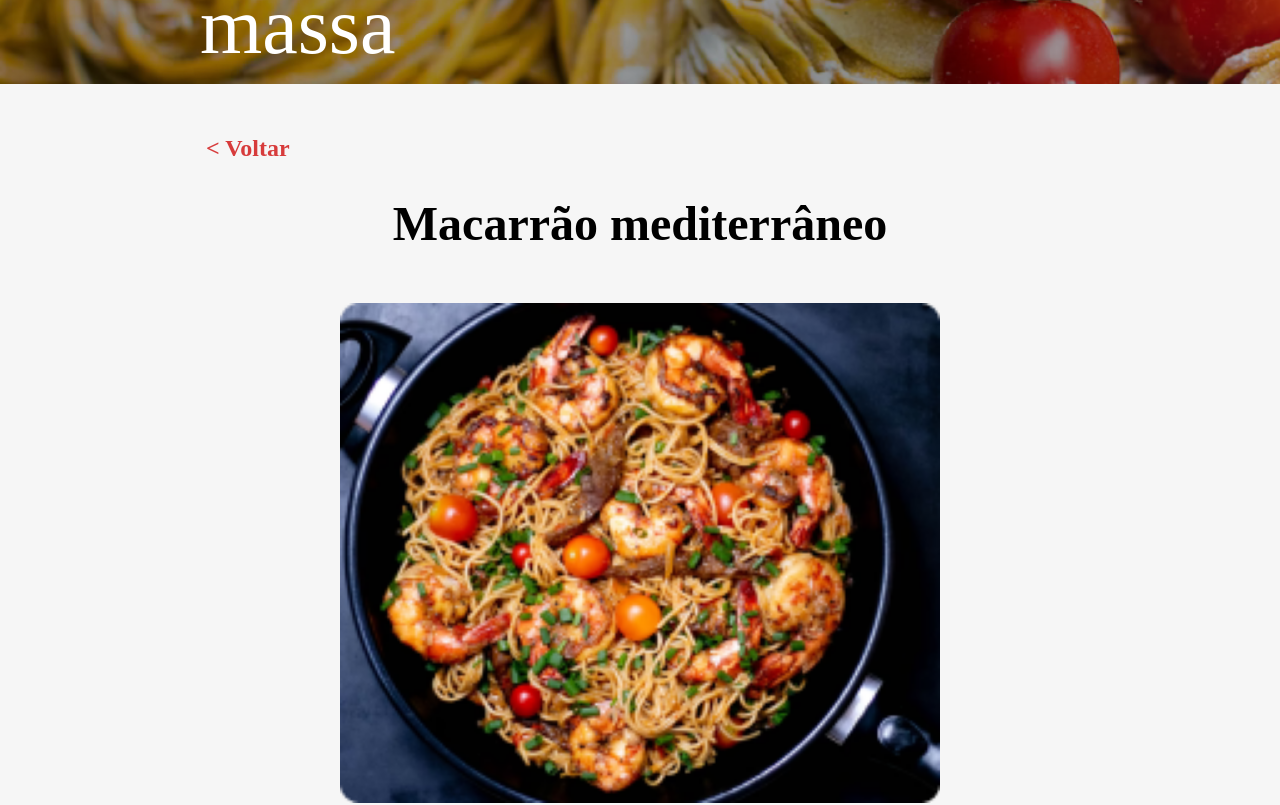
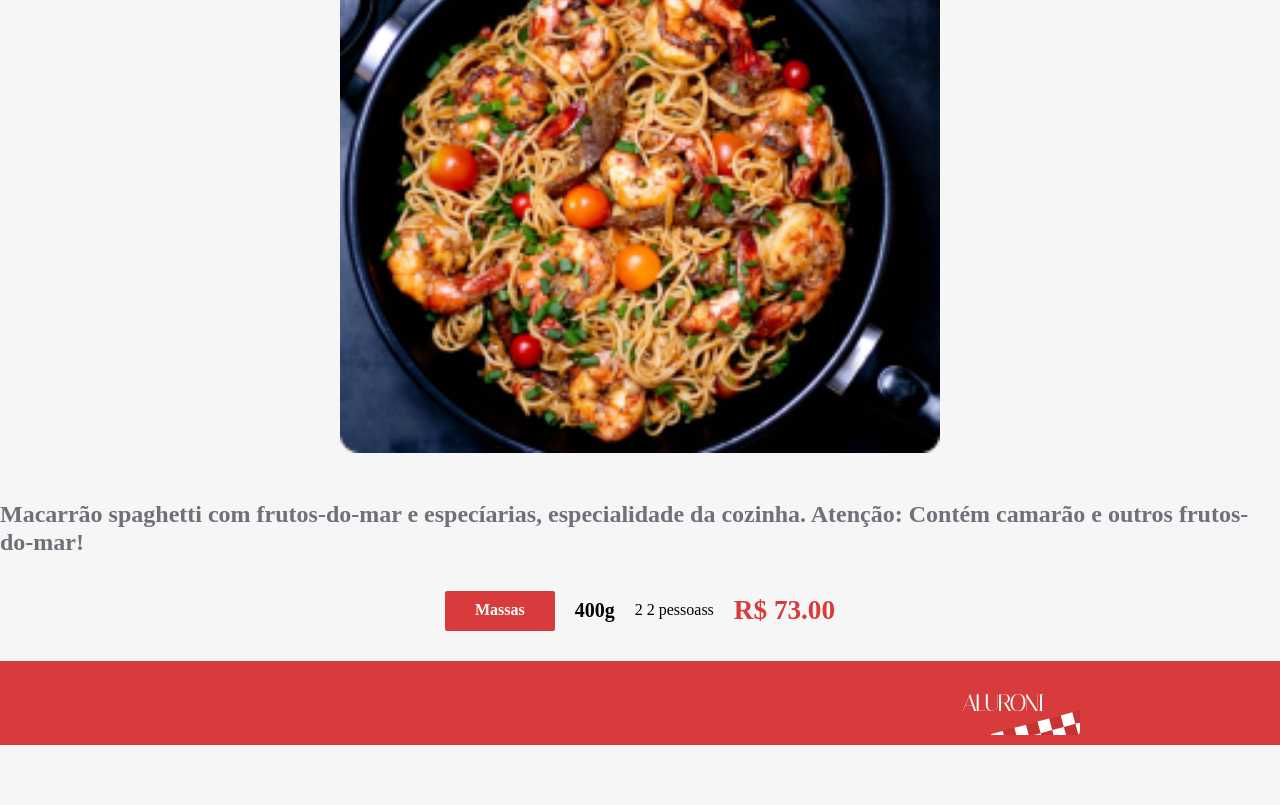
Before and after one commit to RomeuPassadoreNeto23/aluroni-router-aula1.2, a React (Create React App) app: page /prato/1 in a window 1280 px wide. Shown: the part 320-1125 px from the top of the page. After the commit the page ends 1065 px from the top, so only its background shows below. Built offline with nearby package versions, Linux system fonts and the light colour scheme; a web font is replaced by a local one.

Commit message:
Resolvendo o Header

```diff
--- a/src/components/PaginaPadrao/index.tsx
+++ b/src/components/PaginaPadrao/index.tsx
@@ -13,6 +13,7 @@ export default function PaginaPadrao() {
             <div className={stylesTema.container}>
                 {/* Renderiza rotas aninhadas */}
                 <Outlet />
+
             </div>
         </>
     );
--- a/src/components/TagsParaPrato/TagsPrato.module.scss
+++ b/src/components/TagsParaPrato/TagsPrato.module.scss
@@ -10,6 +10,7 @@ $veganos: #80aa40;
     display: flex;
     flex-wrap: wrap;
     justify-content: space-between;
+    align-items: center;
     margin-bottom: 20px;
     max-width: 700px;
 
--- a/src/pages/Inicio/Inicio.module.scss
+++ b/src/pages/Inicio/Inicio.module.scss
@@ -11,6 +11,7 @@
   &__imagem {
     width: 300px;
     margin-bottom: 10px;
+    margin-top: 10px;
     img {
       border-radius: 8px;
       width: 100%;
--- a/src/pages/Prato/index.tsx
+++ b/src/pages/Prato/index.tsx
@@ -1,20 +1,23 @@
 import styles from './Prato.module.scss';
-import { useParams, useNavigate } from 'react-router-dom';
+import { useParams, useNavigate, Routes, Route } from 'react-router-dom';
 import cardapio from 'data/cardapio.json';
 import TagsPrato from 'components/TagsParaPrato';
 import NotFound from 'pages/NotFound';
+import PaginaPadrao from 'components/PaginaPadrao';
 
 export default function Prato() {
 
     const { id } = useParams();
     const navigate = useNavigate();
     const prato = cardapio.find(item => item.id === Number(id));
-    console.log("Prato", prato);
     if (!prato) {
         return <NotFound />;
     }
     return (
 
+        <Routes>
+            <Route path='*' element={<PaginaPadrao />} />
+            <Route index element={
                 <>
                     <button className={styles.voltar} onClick={() => navigate(-1)}>
                         {'< Voltar'}
@@ -34,6 +37,8 @@ export default function Prato() {
                         </div>
                     </section>
                 </>
+            } />
+        </Routes>
 
     );
 }
--- a/src/routes.js
+++ b/src/routes.js
@@ -23,8 +23,8 @@ export default function AppRouter() {
                         <Route path="cardapio" element={<Cardapio />} />
                         {/* Rota para sobre também dentro do layout */}
                         <Route path="sobre" element={<Sobre />} />
-                        <Route path='prato/:id' element={<Prato />} />
                     </Route>
+                    <Route path='prato/:id' element={<Prato />} />
                     {/* Rota para Página não Emcontrado também dentro do layout */}
                     <Route path="*" element={<NotFound />} />
                 </Routes>
```
Lines whose indentation alone changed are shown as unchanged.
